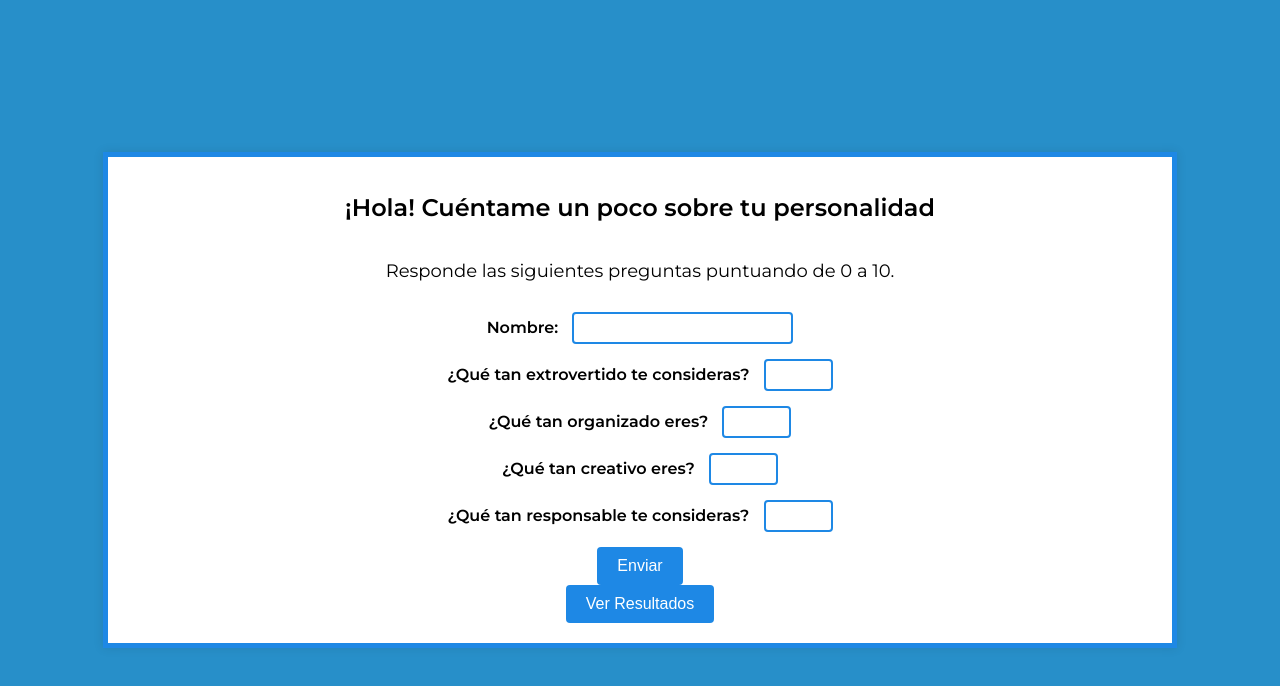
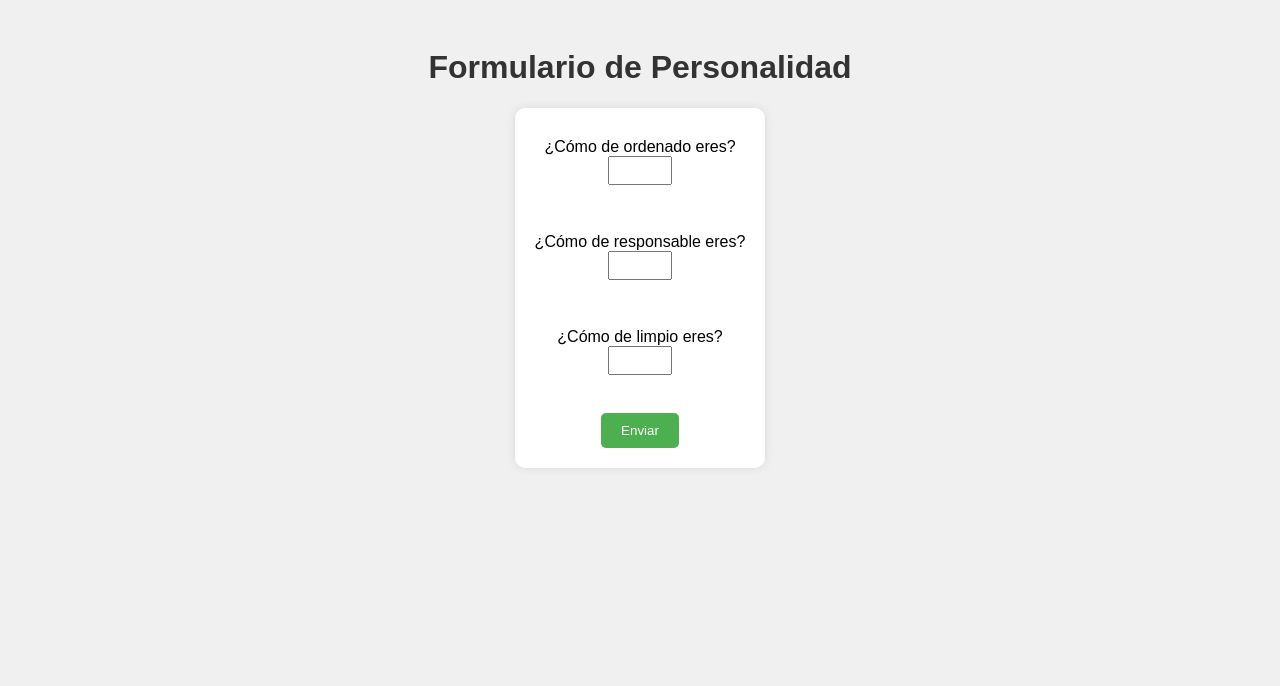
Before and after one commit to FernandoPertusa/Wed2, a plain HTML site: page index.html in a window 1280 px wide. Drawn offline with Linux system fonts and the light colour scheme.

Commit message:
Primer commit

```diff
--- a/index.html
+++ b/index.html
@@ -4,45 +4,23 @@
     <meta charset="UTF-8">
     <meta name="viewport" content="width=device-width, initial-scale=1.0">
     <title>Formulario de Personalidad</title>
-    <link href="https://fonts.googleapis.com/css2?family=Montserrat:wght@400;600&display=swap" rel="stylesheet">
-    <link rel="stylesheet" href="/style.css">
+    <link rel="stylesheet" href="style.css">
 </head>
 <body>
-    <div class="container">
-        <h1>¡Hola! Cuéntame un poco sobre tu personalidad</h1>
-        <p class="subtitle">Responde las siguientes preguntas puntuando de 0 a 10.</p>
+    <h1>Formulario de Personalidad</h1>
+    <form id="personalidad-form">
+        <label for="ordenado">¿Cómo de ordenado eres?</label>
+        <input type="number" id="ordenado" name="ordenado" min="1" max="10" required><br><br>
 
-        <form id="formulario">
-            <div class="form-group">
-                <label for="nombre">Nombre:</label>
-                <input type="text" id="nombre" name="nombre" required>
-            </div>
+        <label for="responsable">¿Cómo de responsable eres?</label>
+        <input type="number" id="responsable" name="responsable" min="1" max="10" required><br><br>
 
-            <!-- Preguntas -->
-            <div class="form-group">
-                <label for="pregunta1">¿Qué tan extrovertido te consideras?</label>
-                <input type="number" id="pregunta1" name="pregunta1" min="0" max="10" required>
-            </div>
-            <div class="form-group">
-                <label for="pregunta2">¿Qué tan organizado eres?</label>
-                <input type="number" id="pregunta2" name="pregunta2" min="0" max="10" required>
-            </div>
-            <div class="form-group">
-                <label for="pregunta3">¿Qué tan creativo eres?</label>
-                <input type="number" id="pregunta3" name="pregunta3" min="0" max="10" required>
-            </div>
-            <div class="form-group">
-                <label for="pregunta10">¿Qué tan responsable te consideras?</label>
-                <input type="number" id="pregunta10" name="pregunta10" min="0" max="10" required>
-            </div>
+        <label for="limpio">¿Cómo de limpio eres?</label>
+        <input type="number" id="limpio" name="limpio" min="1" max="10" required><br><br>
 
-            <button type="submit" class="submit-button">Enviar</button>
-        </form>
+        <button type="submit">Enviar</button>
+    </form>
 
-        <button id="resultados-button" class="submit-button">Ver Resultados</button>
-    </div>
-
-    <!-- Cargar el script al final para asegurar que la página cargue completamente -->
-    <script src="/script.js"></script>
+    <script src="script.js"></script>
 </body>
 </html>
--- a/script.js
+++ b/script.js
@@ -1,43 +1,4 @@
-document.getElementById("formulario").addEventListener("submit", async function(event) {
-    event.preventDefault();
-
-    const nombre = document.getElementById("nombre").value;
-    const pregunta1 = document.getElementById("pregunta1").value;
-    const pregunta2 = document.getElementById("pregunta2").value;
-    // Añadir las demás preguntas de la misma forma
-    const pregunta10 = document.getElementById("pregunta10").value;
-
-    // Validación simple
-    if (nombre === "" || pregunta1 === "" || pregunta10 === "") {
-        alert("Por favor, rellena todos los campos.");
-    } else {
-        const datos = {
-            nombre: nombre,
-            pregunta1: pregunta1,
-            pregunta2: pregunta2,
-            // Añadir todas las preguntas aquí
-            pregunta10: pregunta10
-        };
-
-        try {
-            const response = await fetch('http://localhost:3000/guardar-respuesta', {
-                method: 'POST',
-                headers: {
-                    'Content-Type': 'application/json',
-                },
-                body: JSON.stringify(datos),
-            });
-            if (response.ok) {
-                alert("¡Gracias por enviar tu respuesta!");
-            } else {
-                alert("Hubo un problema al enviar los datos.");
-            }
-        } catch (error) {
-            console.error('Error:', error);
-        }
-    }
+document.getElementById('personalidad-form').addEventListener('submit', function(event) {
+    event.preventDefault(); // Esto evita que la página se recargue
+    alert('Formulario enviado, pero los datos no se almacenarán todavía.');
 });
-
-document.getElementById("resultados-button").addEventListener("click", function() {
-    window.location.href = "resultados.html";
-});
--- a/style.css
+++ b/style.css
@@ -1,95 +1,42 @@
 body {
-    margin: 0;
-    font-family: 'Montserrat', sans-serif;
-    display: flex;
-    justify-content: center;
-    align-items: center;
-    height: 100vh;
-    background-color: #f28b82;
-    animation: cambioColor 6s infinite;
-}
-
-@keyframes cambioColor {
-    0% { background-color: #1e88e5; }
-    33% { background-color: #f28b82; }
-    66% { background-color: #4caf50; }
-    100% { background-color: #1e88e5; }
-}
-
-.container {
-    width: 80%;
+    font-family: Arial, sans-serif;
+    background-color: #f0f0f0;
+    text-align: center;
     padding: 20px;
-    border: 5px solid #1e88e5;
-    background-color: #ffffff;
-    text-align: center;
-    box-shadow: 0px 0px 10px rgba(0, 0, 0, 0.1);
-    display: flex;
-    flex-direction: column;
-    justify-content: center;
-    align-items: center;
 }
 
 h1 {
-    font-weight: 600;
-    font-size: 24px;
+    color: #333;
+}
+
+form {
+    background-color: #fff;
+    padding: 20px;
+    border-radius: 10px;
+    box-shadow: 0 0 10px rgba(0, 0, 0, 0.1);
+    display: inline-block;
+}
+
+label {
+    display: block;
+    margin-top: 10px;
+}
+
+input[type="number"] {
+    width: 50px;
+    padding: 5px;
     margin-bottom: 20px;
 }
 
-.subtitle {
-    font-weight: 400;
-    font-size: 18px;
-    margin-bottom: 30px;
+button {
+    padding: 10px 20px;
+    background-color: #4CAF50;
+    color: white;
+    border: none;
+    border-radius: 5px;
+    cursor: pointer;
 }
 
-.form-group {
-    margin-bottom: 15px;
+button:hover {
+    background-color: #45a049;
 }
-
-label {
-    font-weight: 600;
-    margin-right: 10px;
-}
-
-input[type="text"], input[type="number"] {
-    padding: 5px;
-    font-size: 16px;
-    border: 2px solid #1e88e5;
-    border-radius: 4px;
-}
-
-.submit-button {
-    padding: 10px 20px;
-    font-size: 16px;
-    color: white;
-    background-color: #1e88e5;
-    border: none;
-    border-radius: 4px;
-    cursor: pointer;
-    transition: background-color 0.3s ease;
-}
-
-.submit-button:hover {
-    background-color: #1565c0;
-}
-
-.mensaje {
-    margin-top: 20px;
-    font-size: 16px;
-    color: red;
-}
-
-table {
-    width: 100%;
-    margin-top: 30px;
-    border-collapse: collapse;
-    text-align: center;
-}
-
-table, th, td {
-    border: 2px solid #1e88e5;
-}
-
-th, td {
-    padding: 10px;
-    font-size: 16px;
-}
```
Also changed, not shown: package.json (deleted, +0 -7 lines), server.js (deleted, +0 -59 lines), vercel.json (deleted), 2 other files.
